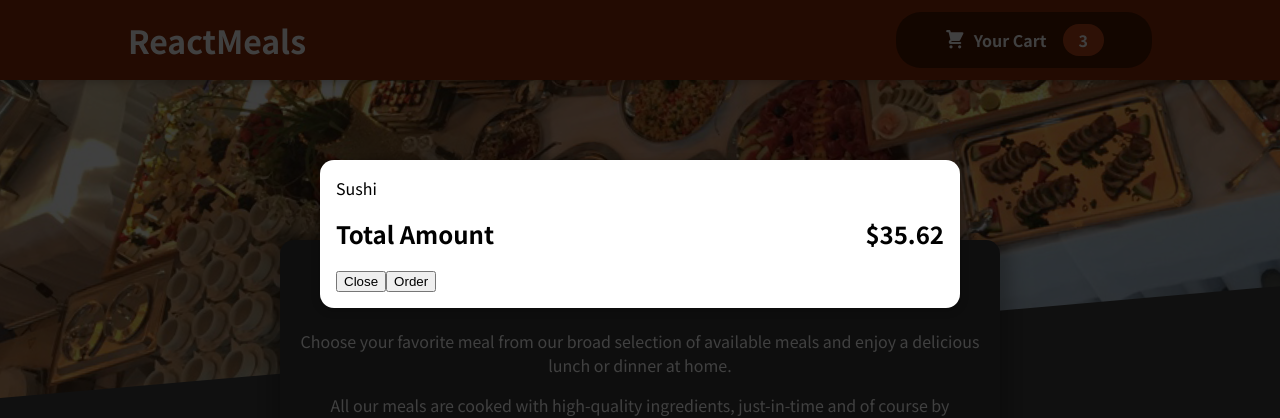
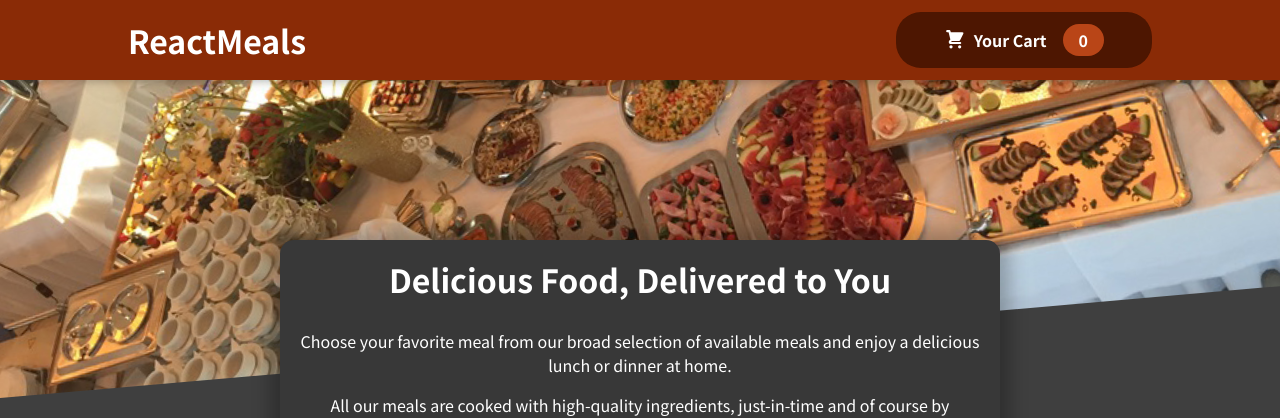
Before and after one commit to davn07/ReactMeals, a React (Create React App) app: page / in a window 1280 px wide. Shown: the top 418 px of the page. Built offline with nearby package versions, Linux system fonts and the light colour scheme.

Commit message:
Adding the cart Context for App wide state management

```diff
--- a/src/App.js
+++ b/src/App.js
@@ -1,18 +1,30 @@
-import React, {Fragment} from 'react';
+import React, { useState} from 'react';
 
 import Header from './components/Layout/Header';
 import Meals from './components/Meals/Meals';
 import Cart from './components/Cart/Cart';
+import CartProvider from './store/CartProvider';
 
 function App() {
+
+  const [cartIsShown, setCartIsShown] = useState(false);
+
+  const showCartHandler = () => {
+    setCartIsShown(true);
+  };
+
+  const hideCartHandler = () => {
+    setCartIsShown(false);
+  };
+
   return (
-    <Fragment>
-      <Cart />
-      <Header />
+    <CartProvider>
+      {cartIsShown && <Cart onClose={hideCartHandler} />}
+      <Header onShowCart ={showCartHandler} />
       <main>
         <Meals />
       </main>
-    </Fragment>
+    </CartProvider>
   );
 }
 
--- a/src/components/Cart/Cart.js
+++ b/src/components/Cart/Cart.js
@@ -10,14 +10,14 @@
     }</ul>
 
     return (
-        <Modal>
+        <Modal onClose={props.onClose}>
             {cartItems}
             <div className={classes.total}>
                 <span>Total Amount</span>
                 <span>$35.62</span>
             </div>
-            <div className={classes.action}>
-                <button className={classes['button--alt']}> Close</button>
+            <div className={classes.actions}>
+                <button className={classes['button--alt']} onClick={props.onClose}> Close</button>
                 <button className={classes.button}>Order</button>
             </div>
         </Modal>
--- a/src/components/Layout/Header.js
+++ b/src/components/Layout/Header.js
@@ -11,7 +11,7 @@
         <Fragment>
             <header className={classes.header}>
                 <h1>ReactMeals</h1>
-                <HeaderCartButton />
+                <HeaderCartButton onClick={props.onShowCart} />
             </header>
             <div className={classes['main-image']}>
                 <img src={mealsImage} alt=" A table full of delicious food!"/>
--- a/src/components/Layout/HeaderCartButton.js
+++ b/src/components/Layout/HeaderCartButton.js
@@ -1,16 +1,27 @@
-import React from 'react';
+import React, {useContext} from 'react';
 
 import classes from './HeaderCartButton.module.css';
+
 import CartIcon from '../Cart/CartIcon';
+import CartContext from '../../store/cart-context';
 
 const HeaderCartButton = props => {
-    return <button className={classes.button}>
-        <span className={classes.icon}>
-            <CartIcon />
-        </span>
-        <span> Your Cart </span>
-        <span className={classes.badge}>3 </span>
-    </button>
+
+    const cartCtx = useContext(CartContext);
+
+    const numberOfCartItems = cartCtx.items.reduce((curNumber, item) => {
+        return curNumber + item.amount;
+    }, 0);
+
+    return (
+        <button className={classes.button} onClick={props.onClick}>
+            <span className={classes.icon}>
+                <CartIcon />
+            </span>
+            <span> Your Cart </span>
+            <span className={classes.badge}>{numberOfCartItems}</span>
+        </button>
+    );
 }
 
 export default HeaderCartButton;
--- a/src/components/UI/Modal.js
+++ b/src/components/UI/Modal.js
@@ -4,7 +4,7 @@
 import classes from './Modal.module.css';
 
 const Backdrop = props  => {
-    return <div className={classes.backdrop}/>
+    return <div className={classes.backdrop} onClick={props.onClose}/>
 };
 
 const ModalOverlay = props => {
@@ -20,7 +20,7 @@
 const Modal = (props) => {
     return (
         <Fragment>
-            {ReactDom.createPortal(<Backdrop />, portalElement)}
+            {ReactDom.createPortal(<Backdrop onClose={props.onClose}/>, portalElement)}
             {ReactDom.createPortal(
                 <ModalOverlay>{props.children}</ModalOverlay>,
                 portalElement
--- /dev/null
+++ b/src/store/CartProvider.js
@@ -0,0 +1,23 @@
+import CartContext from "./cart-context"
+
+const CartProvider = props => {
+
+    const addItemToCartHandler = item => {};
+
+    const removeItemFromCartHandler = id => {};
+
+    const cartContext = {
+        items: [],
+        totalAmount: 0,
+        addItem: addItemToCartHandler,
+        removeItem: removeItemFromCartHandler,
+    };
+
+    return (
+        <CartContext.Provider value={cartContext}>
+            {props.children}
+        </CartContext.Provider>
+    );
+}
+
+export default CartProvider
--- /dev/null
+++ b/src/store/cart-context.js
@@ -0,0 +1,10 @@
+import React from 'react';
+
+const CartContext = React.createContext({
+    items: [],
+    totalAmount: 0,
+    addItems: (item) => {},
+    removeItem: (id) => {}
+});
+
+export default CartContext;
```
Also changed, not shown: 1 other file (tests, documents, lock files or other folders).
